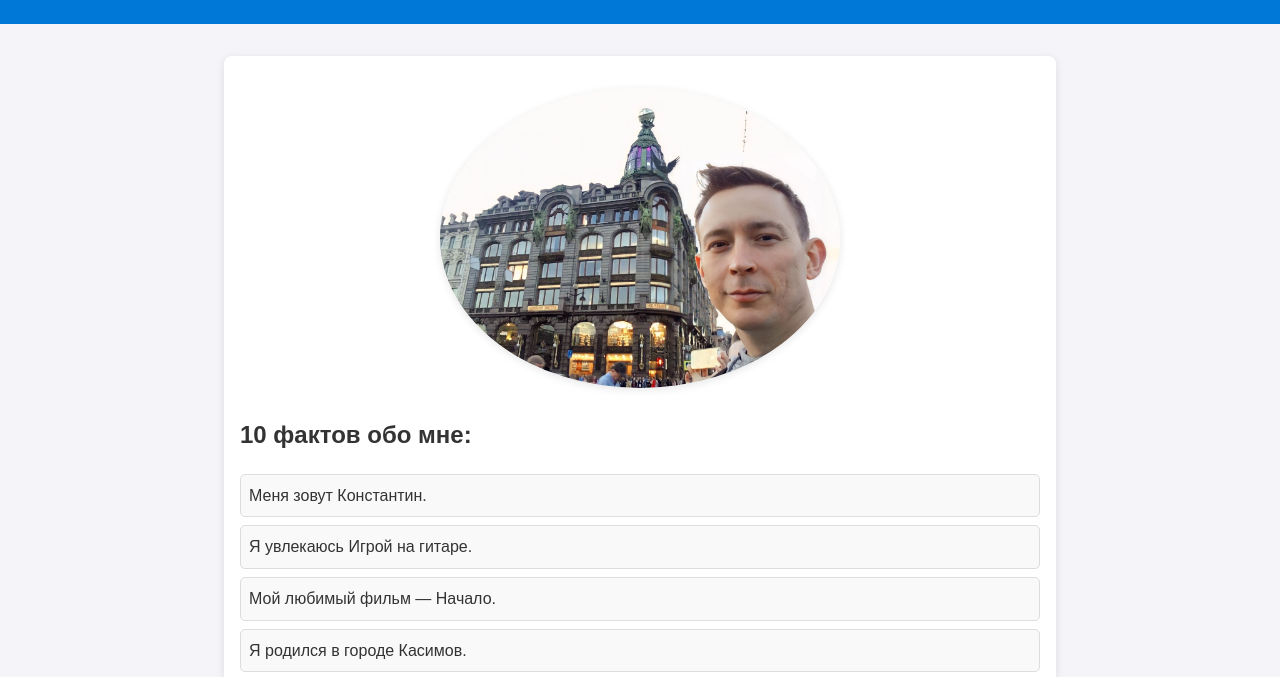
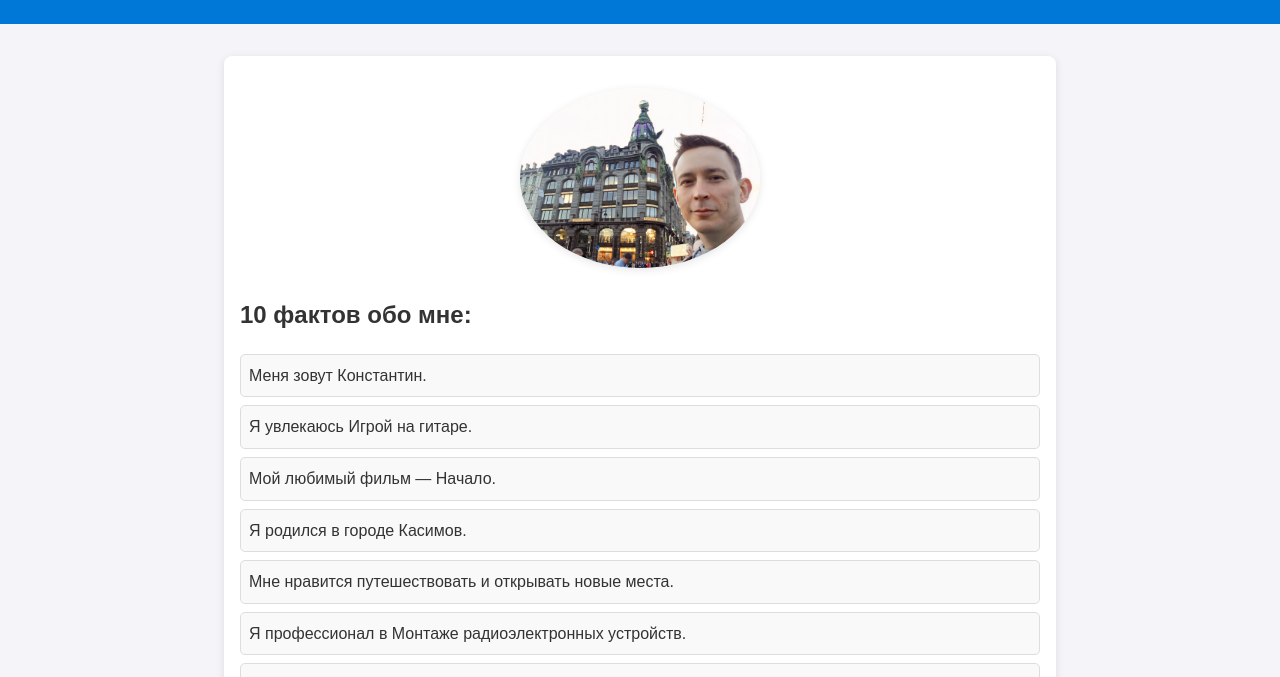
Before and after one commit to Kotoffeykasimov/site-about-me, a plain HTML site: page index.html in a window 1280 px wide. Shown: the part 102-779 px from the top of the page. Drawn offline with Linux system fonts and the light colour scheme.

Commit message:
Update index.html

```diff
--- a/index.html
+++ b/index.html
@@ -43,7 +43,7 @@
             margin: 1rem 0;
         }
         .photo img {
-            max-width: 50%;
+            max-width: 30%;
             border-radius: 50%;
             box-shadow: 0 2px 8px rgba(0, 0, 0, 0.1);
         }
```
